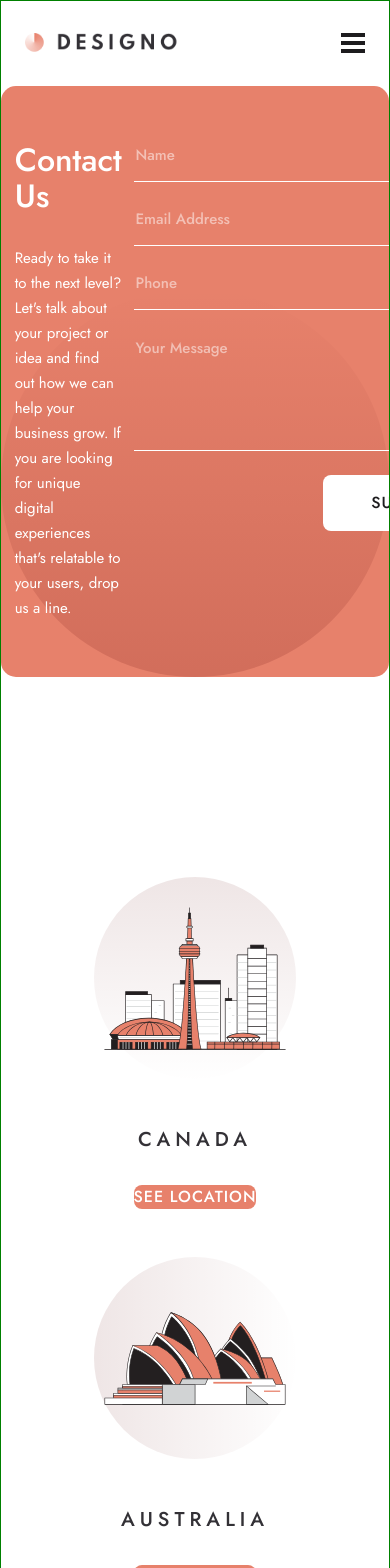
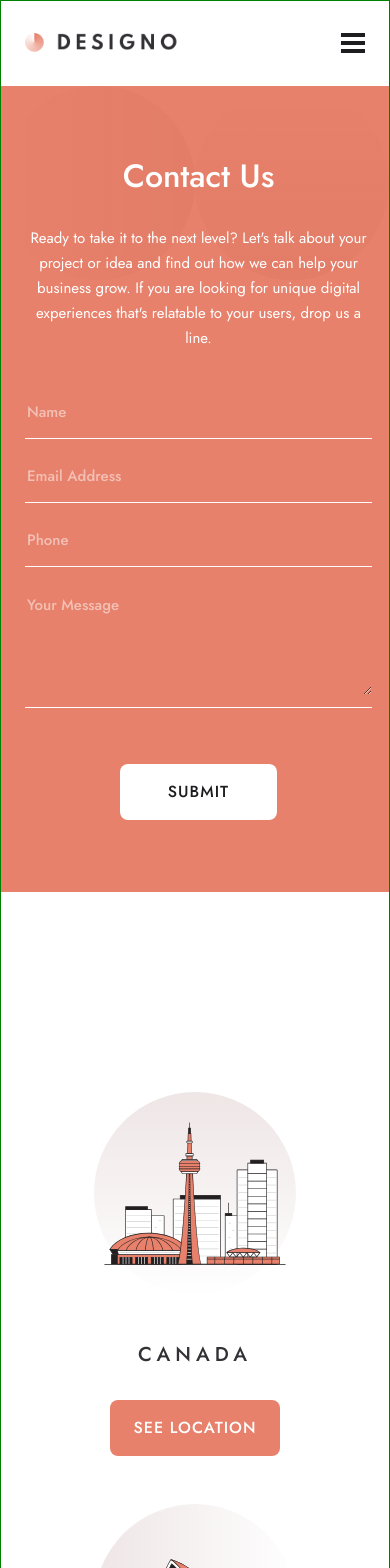
Before and after one commit to Sasa-Tausan/designo, a React (Vite) app: page /contact in a window 390 px wide. Shown: the top 1568 px of the page. Built offline with nearby package versions, Linux system fonts and the light colour scheme.

Commit message:
finished project

```diff
--- a/src/components/Contact.jsx
+++ b/src/components/Contact.jsx
@@ -16,7 +16,7 @@ const validationSchema = Yup.object().shape({
 const Contact = () => {
   return (
     <main className='container page-wrapper'>
-      <section className='contact-form-section  br-15'>
+      <section className='contact-form-section br-15'>
         <div className='contact-info d-flex flex-col'>
           <h1 className='heading heading-one text-light medium capitalize'>
             contact us
--- a/src/components/Footer.jsx
+++ b/src/components/Footer.jsx
@@ -8,7 +8,11 @@ import { menuList } from '../assets/data';
 const Footer = () => {
   const { path } = useContext(MyContext);
   return (
-    <footer className='bg-dark d-flex'>
+    <footer
+      className={`footer bg-dark d-flex ${
+        path === '/contact' ? 'contact' : ''
+      }`}
+    >
       <div className='container d-flex flex-col align-center'>
         {path !== '/contact' && (
           <div className='footer-top d-flex align-center space-between br-15'>
@@ -21,7 +25,11 @@ const Footer = () => {
                 out how our expertise can help your business grow.
               </p>
             </div>
-            <Link to='/contact' className='btn btn-dark medium br-15 uppercase'>
+            <Link
+              to='/contact'
+              className='btn btn-dark medium br-15 uppercase'
+              onClick={() => window.scrollTo(0, 0)}
+            >
               get in touch
             </Link>
           </div>
--- a/src/components/Header.jsx
+++ b/src/components/Header.jsx
@@ -1,4 +1,4 @@
-import { useContext, useEffect } from 'react';
+import { useContext } from 'react';
 import { Link, NavLink } from 'react-router-dom';
 import { motion, AnimatePresence } from 'framer-motion';
 import MyContext from './MyContext';
@@ -8,22 +8,15 @@ import { logoDark, iconClose, iconHamburger } from '../images';
 const Header = () => {
   const { isMobileMenuOpen, setIsMobileMenuOpen } = useContext(MyContext);
 
-  useEffect(() => {
-    const handleResize = () => {
-      if (window.innerWidth > 650) {
-        setIsMobileMenuOpen(false);
-      }
-    };
-
-    window.addEventListener('resize', handleResize);
-
-    return () => window.removeEventListener('resize', handleResize);
-  }, []);
-
   return (
     <header className='relative container header d-flex align-center space-between'>
       <Link to='/'>
-        <img src={logoDark} alt='' className='logo' />
+        <img
+          src={logoDark}
+          alt=''
+          className='logo'
+          onClick={() => setIsMobileMenuOpen(false)}
+        />
       </Link>
 
       <nav className='main-nav d-flex align-center'>
--- a/src/components/LocationSection.jsx
+++ b/src/components/LocationSection.jsx
@@ -1,11 +1,17 @@
 import { useNavigate } from 'react-router-dom';
 import { locationSectionData } from '../assets/data';
+import { useContext } from 'react';
+import MyContext from './MyContext';
 
 const LocationSection = () => {
   const navigate = useNavigate();
-
+  const { path } = useContext(MyContext);
   return (
-    <section className='location-section d-flex'>
+    <section
+      className={`location-section d-flex ${
+        path === '/contact' ? 'contact' : ''
+      }`}
+    >
       {locationSectionData.map((item, index) => {
         const { country, image } = item;
         return (
--- a/src/index.css
+++ b/src/index.css
@@ -107,7 +107,7 @@ select {
 }
 
 .btn-dark,
-.btn-on-light {
+.btn-light {
   padding: 1em 1.5em;
 }
 
@@ -359,28 +359,10 @@ header {
   }
 }
 
-.home-hero-section.active::before {
-  position: absolute;
-  content: '';
-
-  width: 100%;
-  height: 100%;
-
-  background-color: rgba(0, 0, 0, 0.5);
-
-  z-index: 30;
-
-  animation: fadeIn 0.2s ease forwards;
-}
-
 .article-wrapper {
   max-width: 540px;
 
   gap: 2.5rem;
-}
-
-.home-hero-section:not(.active)::before {
-  animation: fadeOut 0.2s ease forwards;
 }
 
 .hero-article {
@@ -682,6 +664,10 @@ header {
   z-index: 50;
 }
 
+.location-section.contact {
+  margin-bottom: 10rem;
+}
+
 .location-card {
   align-items: center;
   gap: 3rem;
@@ -798,9 +784,13 @@ header {
 }
 
 /* ========== FOOTER COMPONENT ========== */
-footer {
+.footer {
   padding-top: 15rem;
   padding-bottom: 4.5rem;
+}
+
+.footer.contact {
+  padding-top: 0rem;
 }
 
 .footer-top {
@@ -1092,78 +1082,23 @@ footer {
     gap: 5rem;
   }
 
+  .location-section.contact {
+    margin-bottom: 7.5rem;
+  }
+
   /* ========== CONTACT COMPONENT ========== */
   .contact-form-section {
-    display: grid;
-    grid-template-columns: 1fr 1fr;
-    width: 100%;
-    background-color: var(--clr-prim-peach);
+    grid-template-columns: 1fr;
 
-    background-image: url('../src/assets/contact/desktop/bg-pattern-hero-desktop.svg');
-    background-repeat: no-repeat;
-    background-position: bottom left;
-    background-size: contain;
+    background-position: top -110px left -100px;
 
-    gap: 3vw;
+    gap: 2.5rem;
 
-    padding: 3.5rem 3.5vw;
-  }
-
-  .contact-info {
-    max-width: 450px;
-    gap: 2rem;
-
-    justify-content: center;
-  }
-
-  .form {
-    flex: 1;
-    gap: 1.5rem;
-  }
-
-  .input-container {
-    width: 100%;
-    border-bottom: thin solid var(--clr-prim-white);
-    padding-bottom: 0.75rem;
-  }
-
-  .input-container:focus-within {
-    border-bottom: 3px solid var(--clr-prim-white);
-  }
-
-  .input-field {
-    background-color: transparent;
-    outline: none;
-    border: none;
-  }
-
-  .input-field:focus {
-    outline: none;
-  }
-
-  .input-field::placeholder {
-    color: var(--clr-prim-white);
-    opacity: 0.5;
-  }
-
-  .error-icon-message {
-    gap: 0.625rem;
-  }
-
-  .error-message {
-    font-size: 0.75rem;
-    font-style: italic;
-
-    line-height: 26px; /* 216.667% */
-  }
-
-  .form button {
-    align-self: flex-end;
-    padding-inline: 3rem;
+    padding: 4.5rem 3.5rem;
   }
 
   /* ========== FOOTER COMPONENT ========== */
-  footer {
+  .footer {
     padding-top: 5rem;
   }
 
@@ -1448,4 +1383,28 @@ footer {
 
     gap: 3rem;
   }
+
+  /* ========== CONTACT COMPONENT ========== */
+  .contact-form-section {
+    background-position: top center;
+    background-image: url('../src/assets/shared/desktop/bg-pattern-two-circles.svg');
+
+    gap: 3rem;
+
+    padding-inline: 1.5rem;
+
+    border-radius: 0;
+  }
+
+  .contact-info {
+    align-items: center;
+    text-align: center;
+
+    margin-inline: auto;
+  }
+
+  .btn-submit {
+    margin-top: 2rem;
+    align-self: center;
+  }
 }
```
